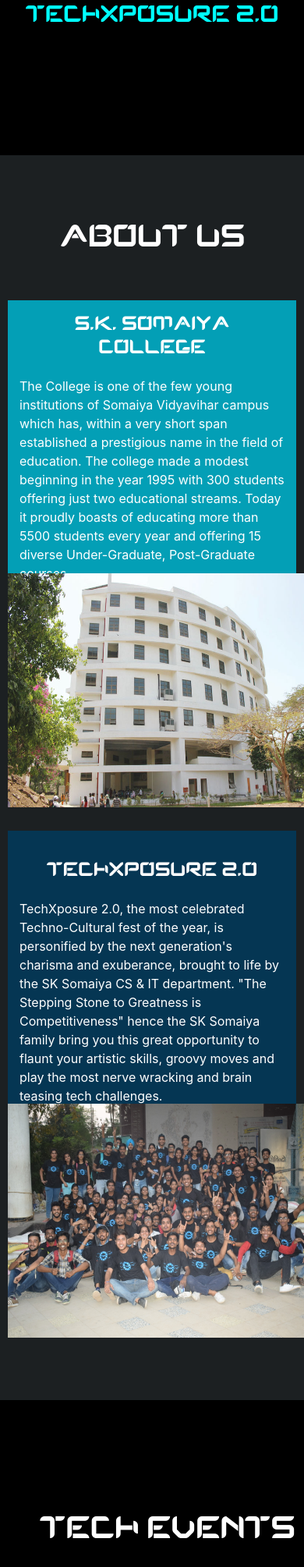
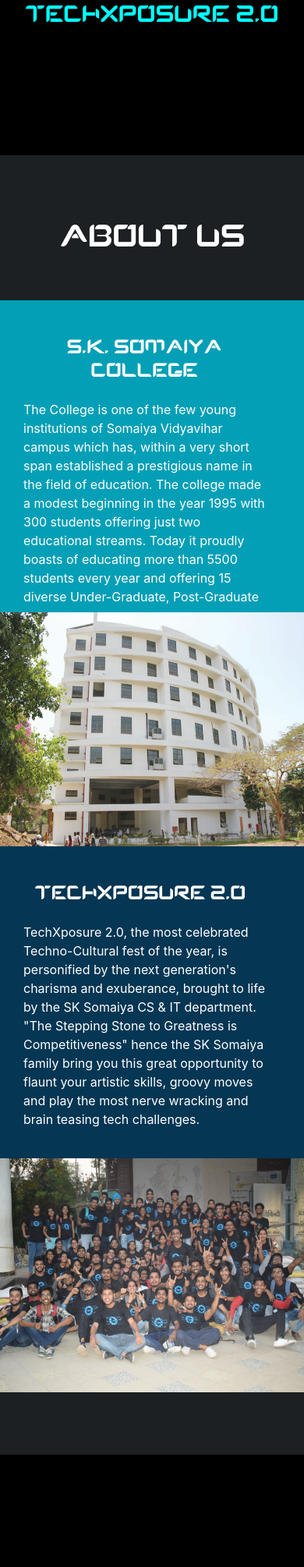
Before and after one commit to ruchamahabal/techxposure-2.0, a PHP site: page / in a window 390 px wide; the page is wider, and only the part inside the window is pictured. Shown: the part 401-2410 px from the top of that part at 78% size. Run offline with PHP 8.4, Linux system fonts and the light colour scheme; some libraries are stand-ins or nearby versions.

Commit message:
about us mobile fixed

```diff
--- a/css/custom.css
+++ b/css/custom.css
@@ -165,38 +165,33 @@
 
 #about-sk-mobile-content{
   color: #fff;
-  max-width: 400px;
-  height: 350px;
+  width: 100%;
+  height: 400px;
   background: #039FB6;
   box-sizing: border-box;
-  margin:0 10px;
-  padding-bottom:25px;
+  margin:0px;
+  padding:30px 50px 30px 30px;
 }
 
 #about-sk-mobile-image{
-  max-width: 400px;
+  width: 100%;
   height: 300px;
-  margin-right: 10px;
-  margin-left: -5px;
 }
 
 #about-txp-mobile-content{
   color: #fff;
-  max-width: 400px;
-  height: 350px;
+  max-width: 100%;
+  height: 400px;
   background: #053653;
   box-sizing: border-box;
-  margin:0 10px;
-  padding-top:20px;
-  padding-bottom:25px;
-  margin-top:30px;
+  padding: 30px 50px 30px 30px;
+  margin:0px;
 }
 
 #about-txp-mobile-image{
-  max-width: 400px;
+  max-width: 100%;
   height: 300px;
-  margin-right: 10px;
-  margin-left: -5px;
+
 }
 
 /* ABOUT US */
--- a/header.php
+++ b/header.php
@@ -39,7 +39,7 @@
               <a class="nav-link" href="#hero-section">Home<span class="sr-only">(current)</span></a>
             </li>
             <li class="nav-item">
-              <a class="nav-link" href="#about-us">About Us</a>
+              <a class="nav-link" href="#about-us-new">About Us</a>
             </li>
             <li class="nav-item dropdown">
               <a class="nav-link dropdown-toggle" href="#" id="navbarDropdownMenuLink" data-toggle="dropdown" aria-haspopup="true" aria-expanded="false">
--- a/index.php
+++ b/index.php
@@ -10,7 +10,25 @@
 
 
 <!--ABOUT US -->
-<div id="about-us2">
+<section id="about-us-new">
+  <div id="about-us-mobile">
+    <h1><center>ABOUT US</center></h1>
+    <div class="row" id="about-sk-mobile-content">
+      <h2 align=center>S.K. Somaiya College</h2>
+      <p>The College is one of the few young institutions of Somaiya Vidyavihar campus which has, within a very short span established a prestigious name in the field of education. The college made a modest beginning in the year 1995 with 300 students offering just two educational streams. Today it proudly boasts of educating more than 5500 students every year and offering 15 diverse Under-Graduate, Post-Graduate courses.</p>
+    </div>
+    <div class="row" >
+      <img id="about-sk-mobile-image" src="assets/images/SK.jpg">
+    </div>
+    <div class="row" id="about-txp-mobile-content">
+      <h2 align=center>TechXposure 2.0</h2>
+      <p>TechXposure 2.0, the most celebrated Techno-Cultural fest of the year, is personified by the next generation's charisma and exuberance, brought to life by the SK Somaiya CS & IT department. "The Stepping Stone to Greatness is Competitiveness" hence the SK Somaiya family bring you this great opportunity to flaunt your artistic skills, groovy moves and play the most nerve wracking and brain teasing tech challenges.</p>
+    </div>
+    <div class="row">
+      <img id="about-txp-mobile-image" src="assets/images/txp-team.jpg">
+    </div>
+  </div>
+  <div id="about-us2">
   <h1><center>ABOUT US</center></h1>
   <section id="about-somaiya">
     <div class="row">
@@ -33,30 +51,10 @@
     </div>
   </section>
 </div>
+</section>
 
-<div id="about-us-mobile">
-  <h1><center>ABOUT US</center></h1>
-  <div class="container">
-    <div class="row">
-      <div class="col" id="about-sk-mobile-content">
-        <h2 align=center>S.K. Somaiya College</h2>
-        <p>The College is one of the few young institutions of Somaiya Vidyavihar campus which has, within a very short span established a prestigious name in the field of education. The college made a modest beginning in the year 1995 with 300 students offering just two educational streams. Today it proudly boasts of educating more than 5500 students every year and offering 15 diverse Under-Graduate, Post-Graduate courses.</p>
-      </div>
-      <div class="col" >
-        <img id="about-sk-mobile-image" src="assets/images/SK.jpg">
-      </div>
-    </div>
-    <div class="row">
-      <div class="col" id="about-txp-mobile-content">
-        <h2 align=center>TechXposure 2.0</h2>
-        <p>TechXposure 2.0, the most celebrated Techno-Cultural fest of the year, is personified by the next generation's charisma and exuberance, brought to life by the SK Somaiya CS & IT department. "The Stepping Stone to Greatness is Competitiveness" hence the SK Somaiya family bring you this great opportunity to flaunt your artistic skills, groovy moves and play the most nerve wracking and brain teasing tech challenges.</p>
-      </div>
-      <div class="col">
-        <img id="about-txp-mobile-image" src="assets/images/txp-team.jpg">
-      </div>
-    </div>
-  </div>
-</div>
+
+
 
 
 <!-- ABOUT US -->
```
